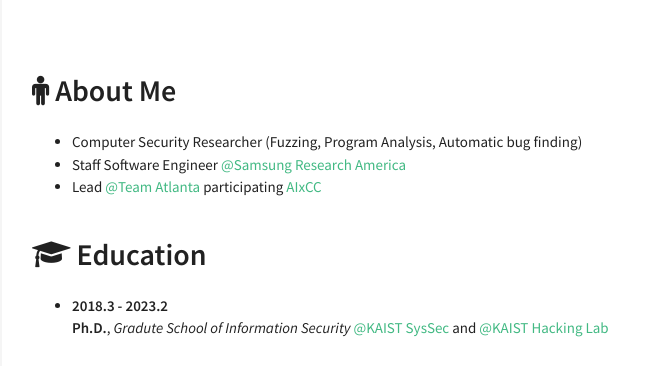
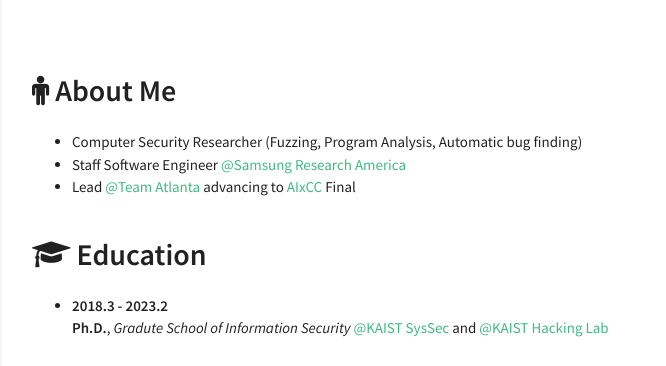
Before and after one commit to DaramG/daramg.github.io, a Jekyll site: the page built from index.html, in a window 1280 px wide. Shown: the top 366 px of the page, without its empty margins (318-984 px from the left). Built offline with Jekyll 4.4.1, drawn with Linux system fonts in a browser that asks for light colours.

Commit message:
Update about.html

```diff
--- a/_includes/sections/about.html
+++ b/_includes/sections/about.html
@@ -12,7 +12,7 @@
             Staff Software Engineer <a href= "https://sra.samsung.com">@Samsung Research America</a>
         </li>
         <li>
-            Lead <a href= "https://team-atlanta.github.io">@Team Atlanta</a> participating <a href= "https://aicyberchallenge.com">AIxCC</a>
+            Lead <a href= "https://team-atlanta.github.io">@Team Atlanta</a> advancing to <a href= "https://aicyberchallenge.com">AIxCC</a> Final
         </li>
     </ul>
 </div>
```
